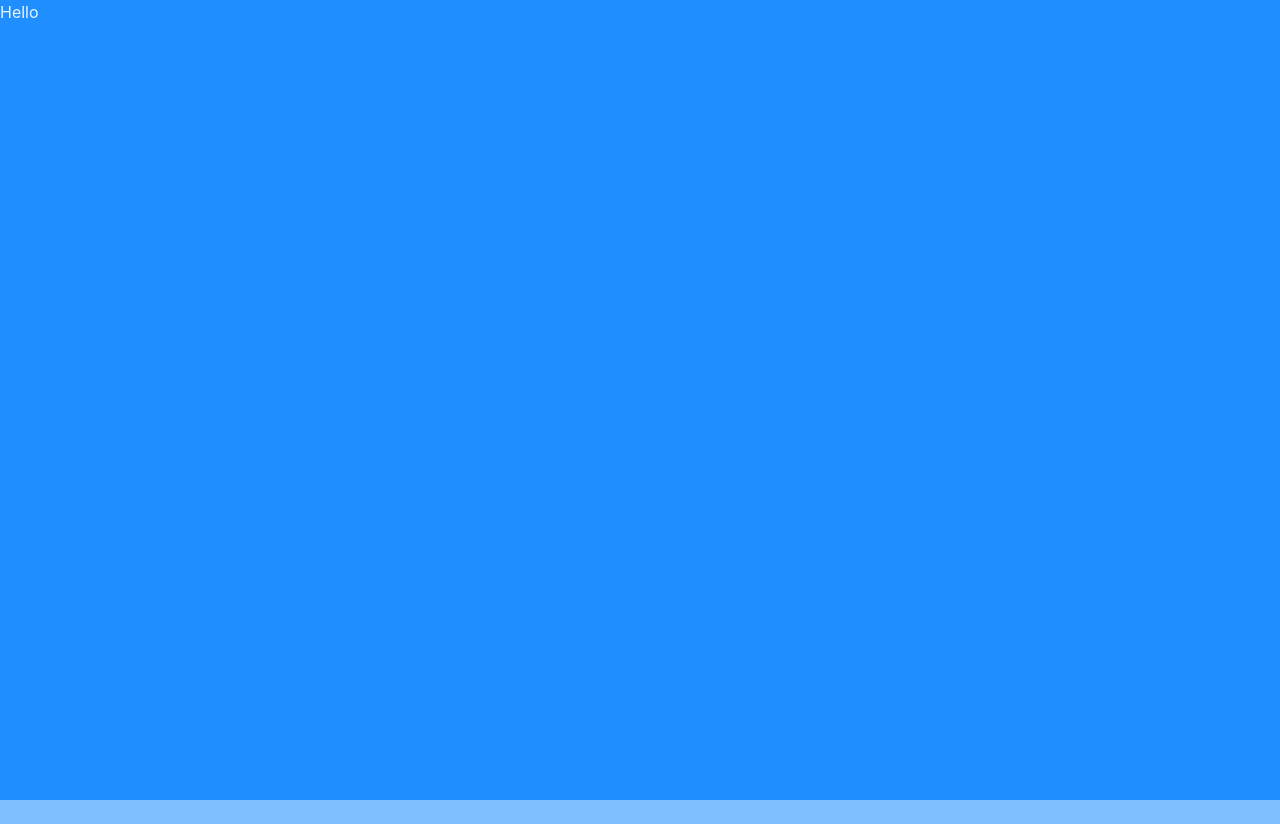
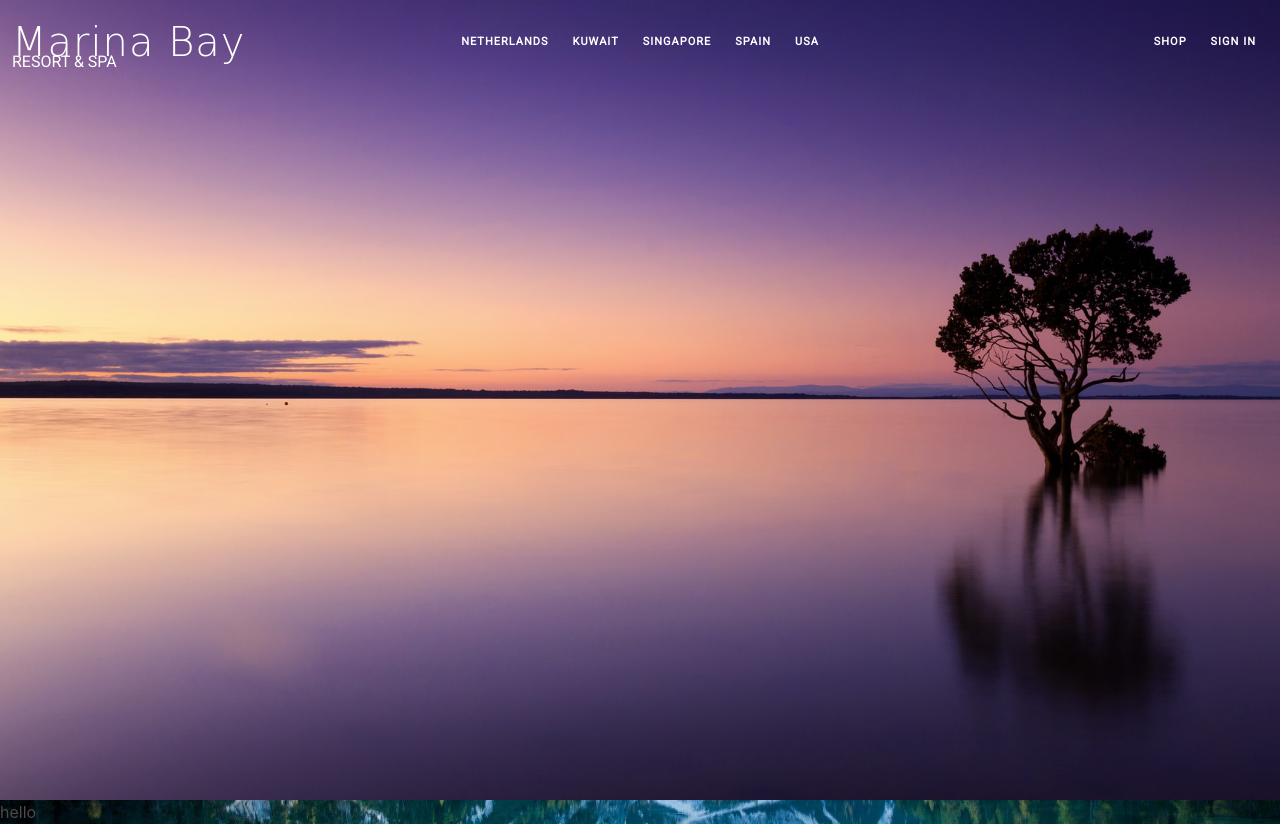
Before and after one commit to petermijkje/bulma_websites, a plain HTML site: page index.html in a window 1280 px wide. Before the commit the page ends 800 px from the top, so only its background shows below. Drawn offline with nearby package versions, Linux system fonts and the light colour scheme; a web font is replaced by a local one.

Commit message:
adding pictures and text to website

```diff
--- /dev/null
+++ b/index.css
@@ -0,0 +1,79 @@
+@import url('https://fonts.googleapis.com/css2?family=Petit+Formal+Script&display=swap');
+@import url('https://fonts.googleapis.com/css2?family=Mr+Bedfort&family=Roboto&display=swap');
+
+.hero {
+  background: url(travel_pictures/canoes.jpg) center / cover;
+  font-family: 'Roboto', sans-serif;
+}
+
+.second_part {
+  background: url(travel_pictures/canoesbeauty.jpg) center / cover;
+}
+
+@media (max-width: 1024px) {
+  .hero {
+    background: url(travel_pictures/canoes.jpg) center / cover;
+  }
+}
+
+@media (max-width: 768px) {
+  .hero {
+    background: url(travel_pictures/canoes2.jpg) center/ cover;
+    background-size: 100% 100%;
+    background-repeat: no-repeat;
+  }
+}
+
+.center,
+.center-column,
+.top,
+.right,
+.bottom,
+.left {
+  display: flex;
+  justify-content: center;
+  align-items: center;
+}
+
+.center-column {
+  flex-direction: column;
+}
+
+.top {
+  align-items: flex-start;
+}
+.right {
+  justify-content: flex-end;
+}
+.bottom {
+  align-items: flex-end;
+}
+.left {
+  justify-content: flex-start;
+}
+
+.single-spaced,
+.single-spaced * {
+  line-height: 1;
+}
+
+@media (max-width: 1024px) {
+  .desktop {
+    display: none;
+  }
+}
+
+#company_logo {
+  font-family: 'Mr Bedfort', cursive;
+  text-transform: capitalize;
+  font-size: 2.5rem;
+  font-weight: 300;
+}
+
+#rsrt_spa {
+  font-family: 'Roboto', sans-serif;
+  text-transform: uppercase;
+  font-size: 1rem;
+  position: absolute;
+  top: 50px;
+}
--- a/index.html
+++ b/index.html
@@ -11,12 +11,40 @@
       defer
       src="https://use.fontawesome.com/releases/v5.0.7/js/all.js"
     ></script>
-    <link rel="stylesheet" href="styles/debug.css" />
-    <style></style>
+    <!-- <link rel="stylesheet" href="styles/debug.css" /> -->
+    <link rel="stylesheet" href="index.css" />
   </head>
-  <body>
-    <!-- .hero -->
-    <section class="hero is-fullheight">Hello</section>
-    <!-- /.hero -->
-  </body>
-</html>
+ <!-- .hero -->
+<section class="hero is-fullheight">
+
+  <!-- .hero-head -->
+  <div class="hero-head">
+    <div class="columns is-mobile is-marginless heading has-text-weight-bold">
+      <div class="column left">
+        <!-- <figure class="navbar-item image"> -->
+          <div class=" has-text-white" id="company_logo">Marina Bay</div>
+        <!-- </figure> -->
+      </div>
+      <div class="column center desktop">
+        <p class="navbar-item has-text-white">Netherlands</p>
+        <p class="navbar-item has-text-white">Kuwait</p>
+        <p class="navbar-item has-text-white">Singapore</p>
+        <p class="navbar-item has-text-white">Spain</p>
+        <p class="navbar-item has-text-white">USA</p>
+      </div>
+      <div class="column right">
+        <p class="navbar-item has-text-white desktop">SHOP     </p>
+        <p class="navbar-item has-text-white desktop">SIGN IN  </p>
+      </div>
+    </div>
+    <div class="column left">
+    <p class="bd-notification is-info has-text-white" id="rsrt_spa">Resort & Spa</p>
+  </div>
+  </div>
+  <!-- /.hero-head -->
+
+</section>
+<!-- /.hero -->
+<div class="second_part"> hello</div>
+</body>
+  </html>
```
Also changed, not shown: travel_pictures/canoes.jpg (added), travel_pictures/canoes2.jpg (added), travel_pictures/canoesbeauty.jpg (added), 1 other file.
